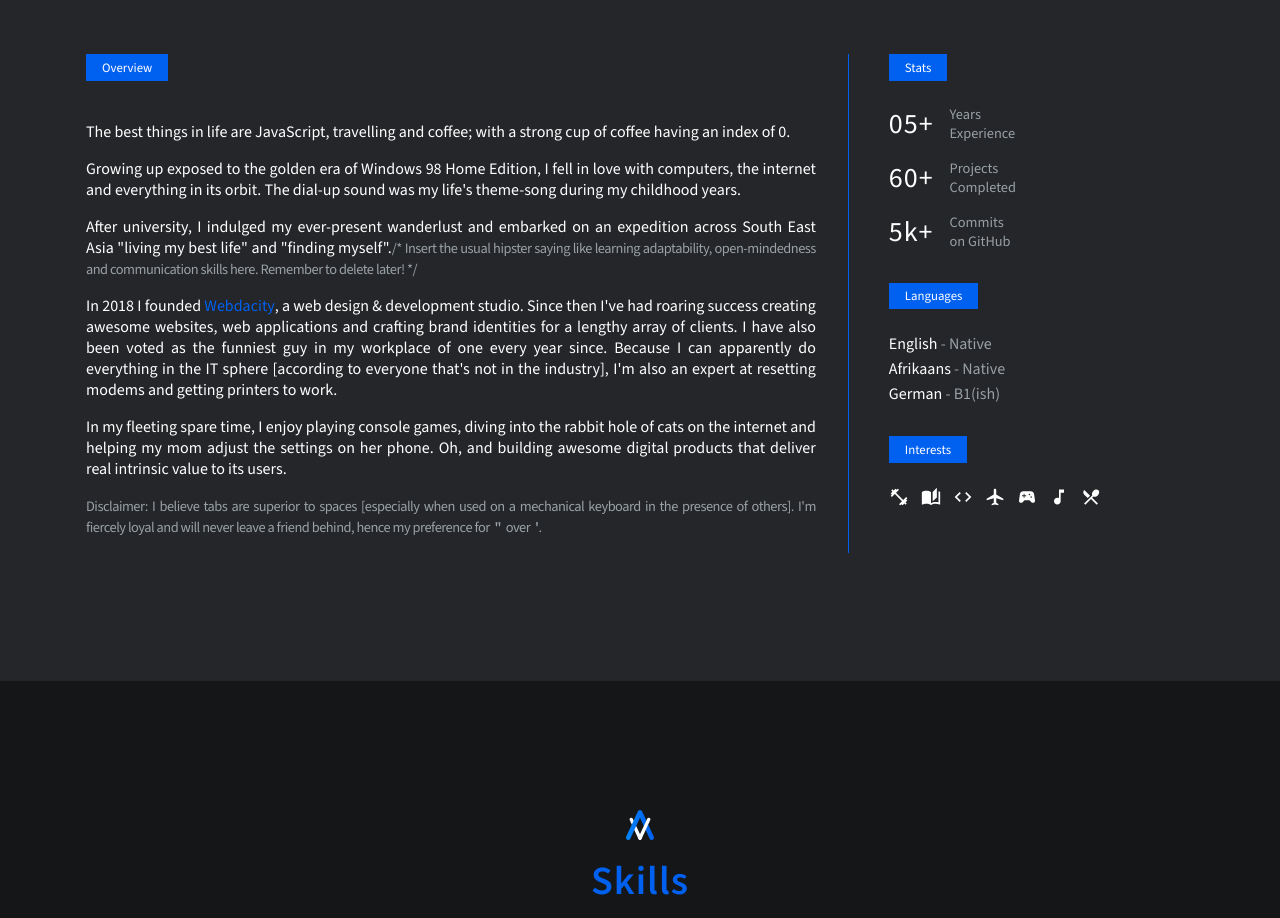
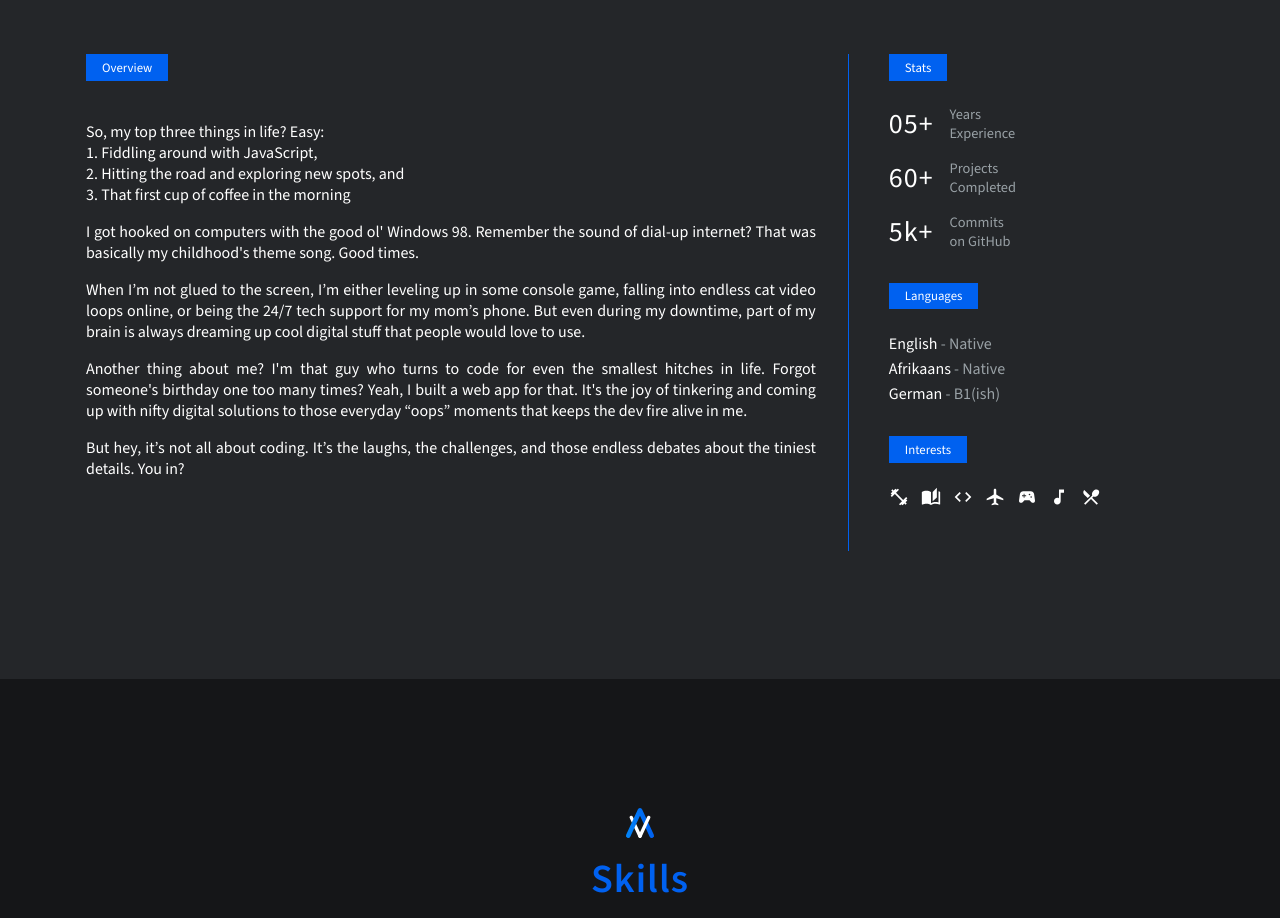
Before and after one commit to arnovanstaden/ArnovS, a Next.js app: page / in a window 1280 px wide. Shown: the part 1080-1998 px from the top of the page. Built offline with nearby package versions, Linux system fonts and the light colour scheme.

Commit message:
update experience & about

```diff
--- a/src/components/content/About/index.tsx
+++ b/src/components/content/About/index.tsx
@@ -7,19 +7,28 @@ const About = (): JSX.Element | null => (
   <div className={styles.About}>
     <div className={styles.text}>
       <Chip>Overview</Chip>
-      <p>The best things in life are JavaScript, travelling and coffee; with a strong cup of coffee having an index of 0.</p>
-
-      <p>Growing up exposed to the golden era of Windows 98 Home Edition, I fell in love with computers, the internet and everything in its orbit. The dial-up sound was my life's theme-song during my childhood years.</p>
-
-      <p>After university, I indulged my ever-present wanderlust and embarked on an expedition across South East Asia "living my best life" and "finding myself".
-        <span>/* Insert the usual hipster saying like learning adaptability, open-mindedness and communication skills here. Remember to delete later! */</span>
+      <p>
+        So, my top three things in life? Easy:
+        <br /> 1. Fiddling around with JavaScript,
+        <br />  2. Hitting the road and exploring new spots, and
+        <br /> 3. That first cup of coffee in the morning
       </p>
 
-      <p>In 2018 I founded <a href="https://webdacity.dev" target="blank">Webdacity</a>, a web design &amp; development studio. Since then I've had roaring success creating awesome websites, web applications and crafting brand identities for a lengthy array of clients. I have also been voted as the funniest guy in my workplace of one every year since. Because I can apparently do everything in the IT sphere [according to everyone that's not in the industry], I'm also an expert at resetting modems and getting printers to work.</p>
+      <p>
+        I got hooked on computers with the good ol' Windows 98. Remember the sound of dial-up internet? That was basically my childhood's theme song. Good times.
+      </p>
 
-      <p>In my fleeting spare time, I enjoy playing console games, diving into the rabbit hole of cats on the internet and helping my mom adjust the settings on her phone. Oh, and building awesome digital products that deliver real intrinsic value to its users.</p>
+      <p>
+        When I’m not glued to the screen, I’m either leveling up in some console game, falling into endless cat video loops online, or being the 24/7 tech support for my mom’s phone. But even during my downtime, part of my brain is always dreaming up cool digital stuff that people would love to use.
+      </p>
 
-      <p><span>Disclaimer: I believe tabs are superior to spaces [especially when used on a mechanical keyboard in the presence of others]. I'm fiercely loyal and will never leave a friend behind, hence my preference for  <span>"</span>  over  <span>'</span>.</span></p>
+      <p>
+        Another thing about me? I'm that guy who turns to code for even the smallest hitches in life. Forgot someone's birthday one too many times? Yeah, I built a web app for that. It's the joy of tinkering and coming up with nifty digital solutions to those everyday “oops” moments that keeps the dev fire alive in me.
+      </p>
+
+      <p>
+        But hey, it’s not all about coding. It’s the laughs, the challenges, and those endless debates about the tiniest details. You in?
+      </p>
     </div>
     <div className={styles.extra}>
       <div className={styles.block}>
```
